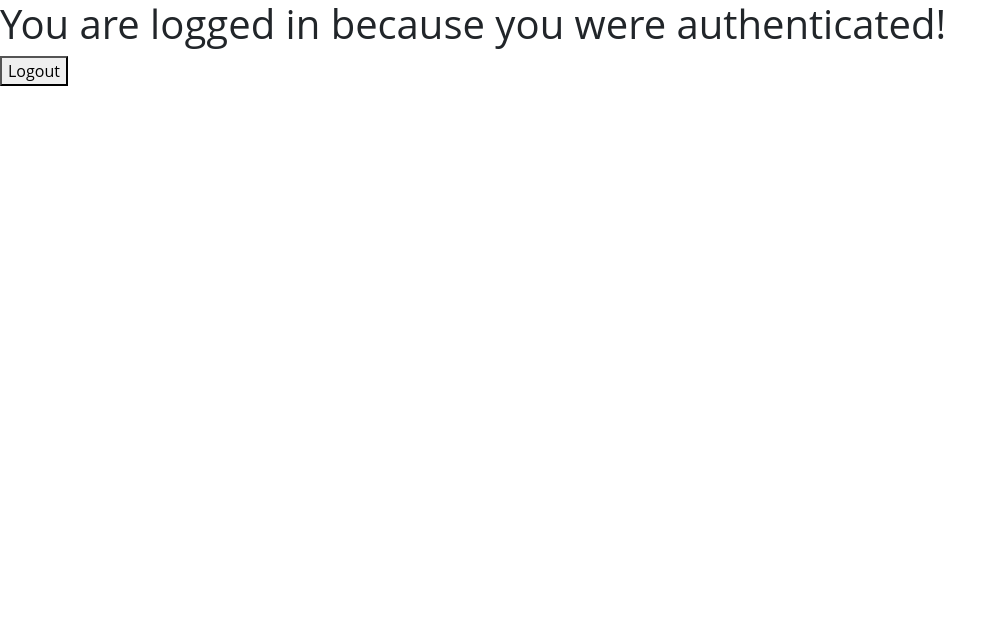
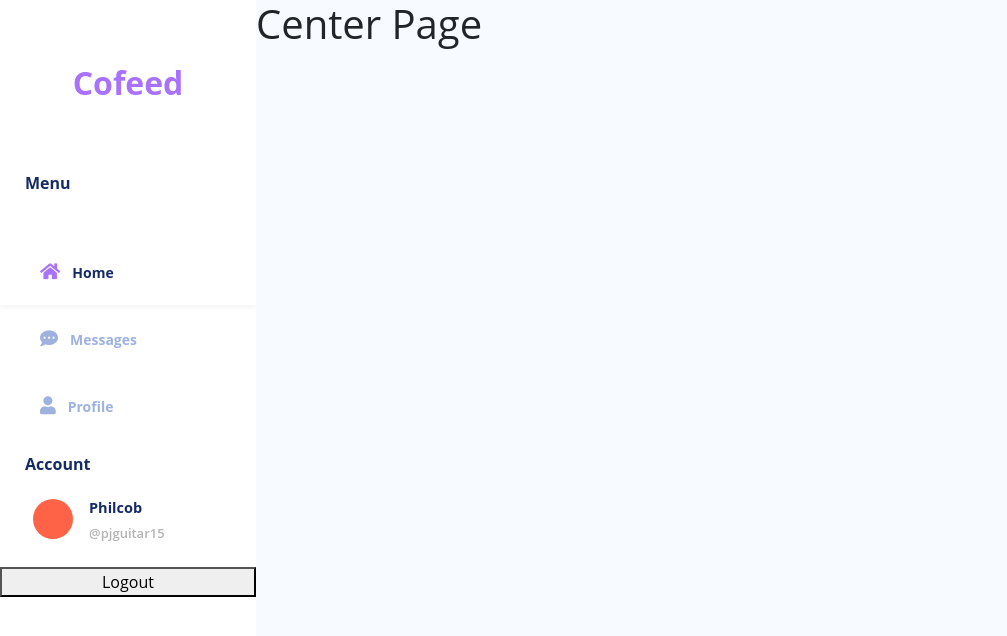
Before and after one commit to pjguitar15/firebase-socialmedia-react, a React (Create React App) app: page / in a window 1280 px wide. Shown: the top 636 px of the page, without its empty margins (0-1007 px from the left). Built offline with nearby package versions, Linux system fonts and the light colour scheme; no server answers; sample sign-in values are in the browser's storage.

Commit message:
started building homepage. Done with Sidebar. Next: do Center page and Firestore Connection

```diff
--- /dev/null
+++ b/src/routes/HomePage/Home/Center/CenterPage.jsx
@@ -0,0 +1,11 @@
+import React from 'react'
+
+const CenterPage = () => {
+  return (
+    <div style={{ background: '#F7FAFF' }} className='w-100'>
+      <h1>Center Page</h1>
+    </div>
+  )
+}
+
+export default CenterPage
--- a/src/routes/HomePage/Home/Main.jsx
+++ b/src/routes/HomePage/Home/Main.jsx
@@ -5,6 +5,9 @@ import { useAuth } from '../../../Context/AuthProvider.jsx'
 import { useHistory } from 'react-router-dom'
 // Alert
 import { Alert } from 'react-bootstrap'
+// Components
+import MainSidebar from './Sidebar/MainSidebar.jsx'
+import CenterPage from './Center/CenterPage.jsx'
 const Main = () => {
   const [error, setError] = useState('')
   // initialize history
@@ -20,10 +23,10 @@ const Main = () => {
     }
   }
   return (
-    <div>
+    <div className='d-flex justify-content-between'>
       {error && <Alert variant='danger'>{error}</Alert>}
-      <h1>You are logged in because you were authenticated!</h1>
-      <button onClick={logoutHandler}>Logout</button>
+      <MainSidebar logoutHandler={logoutHandler} />
+      <CenterPage />
     </div>
   )
 }
--- /dev/null
+++ b/src/routes/HomePage/Home/Sidebar/AccountSection.jsx
@@ -0,0 +1,23 @@
+import React from 'react'
+import {
+  SmallBoldText,
+  SmallMutedText,
+  Container,
+  CircleDiv,
+} from './Styles/Main.style.jsx'
+const AccountSection = () => {
+  return (
+    <Container>
+      <SmallBoldText>Account</SmallBoldText>
+      <div className='d-flex justify-content-start my-4'>
+        <CircleDiv className='mx-2'></CircleDiv>
+        <div className='mx-2'>
+          <SmallBoldText style={{ fontSize: '14.5px' }}>Philcob</SmallBoldText>
+          <SmallMutedText>@pjguitar15</SmallMutedText>
+        </div>
+      </div>
+    </Container>
+  )
+}
+
+export default AccountSection
--- /dev/null
+++ b/src/routes/HomePage/Home/Sidebar/CustomHook/useSetLinkActive.jsx
@@ -0,0 +1,27 @@
+import { useState } from 'react'
+
+const useSetLinkActive = () => {
+  const [linkActive, setLinkActive] = useState({
+    home: true,
+    messages: false,
+    profile: false,
+  })
+  const setActiveHandler = (e) => {
+    switch (e.target.id) {
+      case 'home':
+        setLinkActive({ messages: false, profile: false, home: true })
+        break
+      case 'messages':
+        setLinkActive({ messages: true, profile: false, home: false })
+        break
+      case 'profile':
+        setLinkActive({ messages: false, profile: true, home: false })
+        break
+      default:
+        break
+    }
+  }
+  return { setActiveHandler, linkActive }
+}
+
+export default useSetLinkActive
--- /dev/null
+++ b/src/routes/HomePage/Home/Sidebar/MainSidebar.jsx
@@ -0,0 +1,63 @@
+import React from 'react'
+import {
+  Sidebar,
+  SmallBoldText,
+  NavlinksWrapper,
+  Container,
+  NavLinksStyle,
+  IconStyle,
+} from './Styles/Main.style.jsx'
+// import custom hook
+import useSetLinkActive from './CustomHook/useSetLinkActive.jsx'
+// components
+import Navbrand from './NavBrand.jsx'
+import AccountSection from './AccountSection.jsx'
+const MainSidebar = ({ logoutHandler }) => {
+  const { setActiveHandler, linkActive } = useSetLinkActive()
+  return (
+    <Sidebar>
+      <Navbrand />
+      <Container>
+        <SmallBoldText>Menu</SmallBoldText>
+      </Container>
+      <NavlinksWrapper>
+        <NavLinksStyle
+          id='home'
+          onClick={setActiveHandler}
+          active={linkActive.home}
+        >
+          <IconStyle active={linkActive.home}>
+            <i className='fas fa-home'></i>
+          </IconStyle>
+          Home
+        </NavLinksStyle>
+        <NavLinksStyle
+          id='messages'
+          onClick={setActiveHandler}
+          active={linkActive.messages}
+        >
+          <IconStyle active={linkActive.messages}>
+            <i className='fas fa-comment-dots'></i>
+          </IconStyle>
+          Messages
+        </NavLinksStyle>
+        <NavLinksStyle
+          id='profile'
+          onClick={setActiveHandler}
+          active={linkActive.profile}
+        >
+          <IconStyle active={linkActive.profile}>
+            <i className='fas fa-user'></i>
+          </IconStyle>
+          Profile
+        </NavLinksStyle>
+      </NavlinksWrapper>
+      <AccountSection />
+      <button className='w-100' onClick={logoutHandler}>
+        Logout
+      </button>
+    </Sidebar>
+  )
+}
+
+export default MainSidebar
--- /dev/null
+++ b/src/routes/HomePage/Home/Sidebar/NavBrand.jsx
@@ -0,0 +1,11 @@
+import React from 'react'
+import { Logo } from './Styles/Main.style.jsx'
+const NavBrand = () => {
+  return (
+    <div>
+      <Logo>Cofeed</Logo>
+    </div>
+  )
+}
+
+export default NavBrand
--- /dev/null
+++ b/src/routes/HomePage/Home/Sidebar/Styles/Main.style.jsx
@@ -0,0 +1,56 @@
+import styled from 'styled-components'
+export const Sidebar = styled.div`
+  background: white;
+  width: 25%;
+  height: 100vh;
+`
+export const Container = styled.div`
+  padding: 0 25px;
+`
+export const Logo = styled.h2`
+  font-weight: 700;
+  color: #a872ff;
+  width: 100%;
+
+  text-align: center;
+  padding: 4rem 0;
+`
+export const SmallBoldText = styled.h6`
+  color: #152b65;
+  font-weight: 700;
+`
+export const NavlinksWrapper = styled.div`
+  padding: 1rem 0;
+  width: 100%;
+  margin-top: 1.8rem;
+`
+export const NavLinksStyle = styled.div`
+  padding: 20px 40px;
+  font-weight: bold;
+  font-size: 14px;
+  color: ${(props) => (props.active ? '#152b65' : '#9EB1DF')};
+  box-shadow: ${(props) => props.active && `rgba(0, 0, 0, 0.04) 0px 3px 5px;`};
+  cursor: pointer;
+  transition-duration: 0.2s;
+  &:hover {
+    background: #f5f5f5;
+    transition-duration: 0.2s;
+  }
+`
+export const IconStyle = styled.span`
+  color: ${(props) => (props.active ? '#a872ff' : '#9EB1DF')};
+  margin-right: 12px;
+  font-size: 18px;
+`
+
+export const SmallMutedText = styled.div`
+  color: #b3b3b3;
+  font-weight: 600;
+  font-size: 13px;
+`
+export const CircleDiv = styled.div`
+  border-radius: 50%;
+  height: 40px;
+  width: 40px;
+  background: tomato;
+`
--- a/src/routes/LoginSignUp/Styles/Button.jsx
+++ b/src/routes/LoginSignUp/Styles/Button.jsx
@@ -5,7 +5,7 @@ const Button = styled.button`
   border: none;
   width: 100%;
   margin-top: ${(props) => (props.addMarginTop ? '16px' : '0')};
-  padding: 10px;
+  padding: 8px;
   color: #ffffff;
   text-align: center;
   font-family: Open Sans;
```
